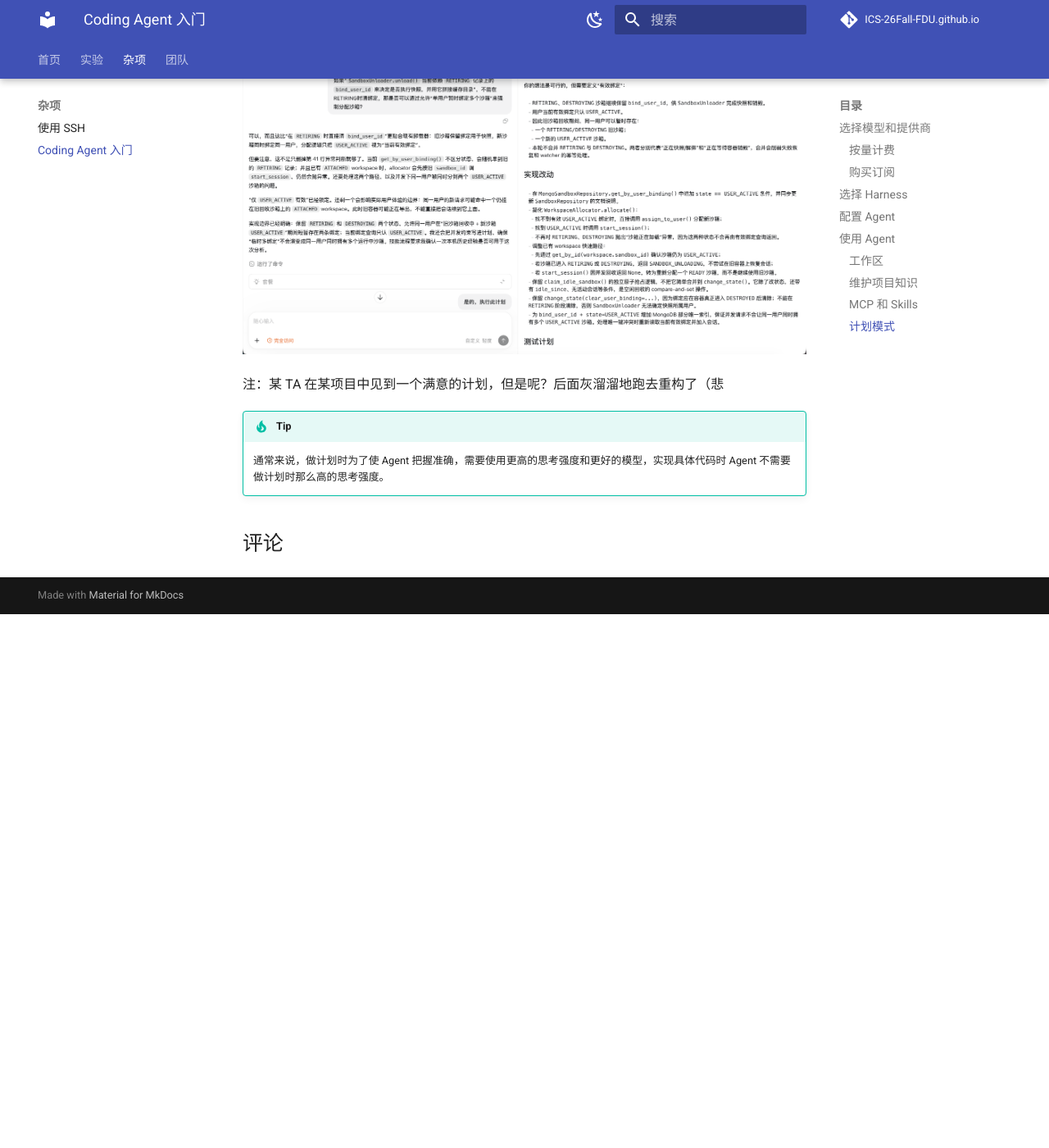
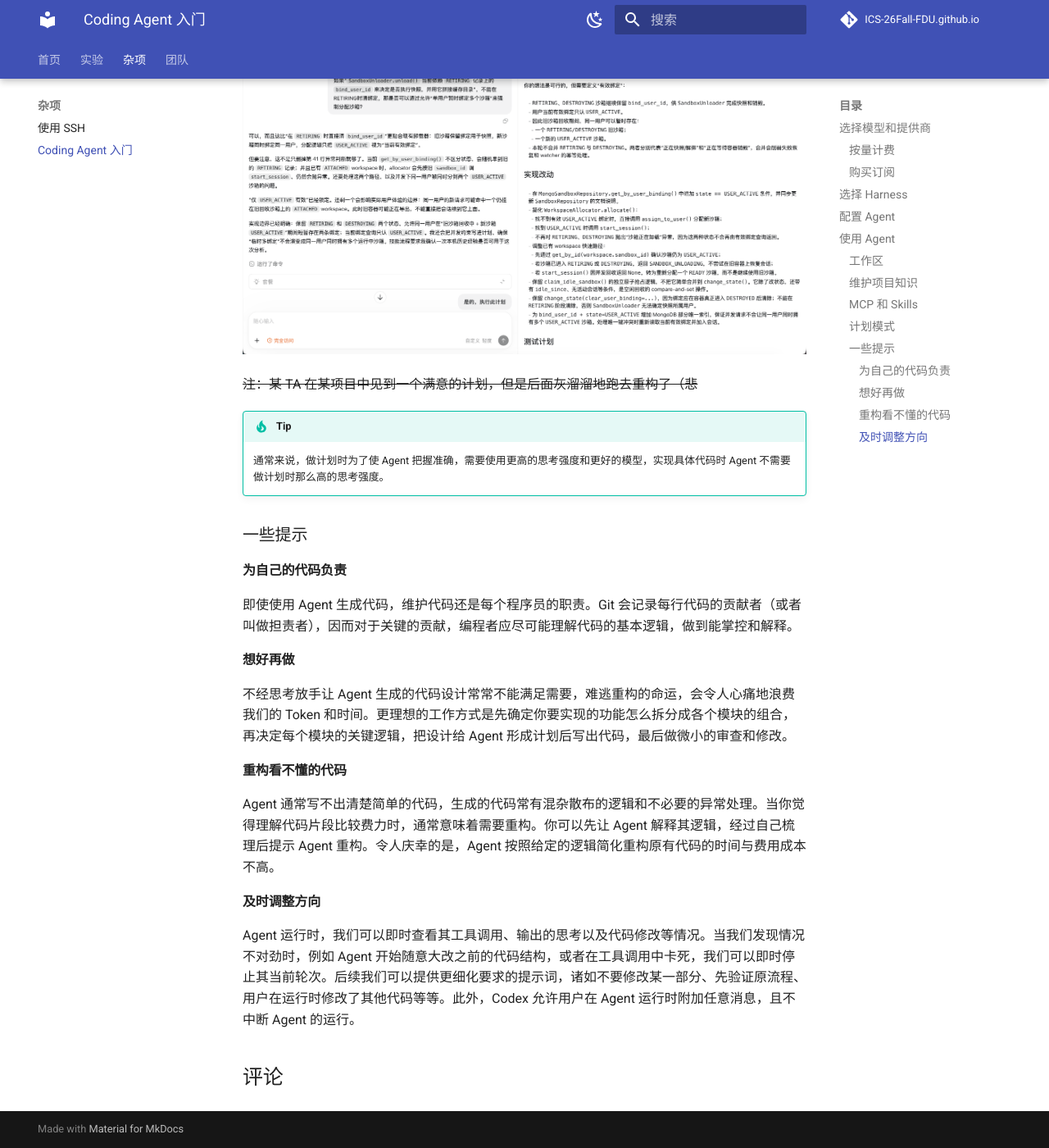
Before and after one commit to ICS-26Fall-FDU/ICS-26Fall-FDU.github.io, an MkDocs documentation site: the page built from docs/misc/coding-agent.md, in a window 1280 px wide and 1400 px high, scrolled down 11268 px. Shown: the whole window at 82% size. Built offline with MkDocs 1.6.1 and Material for MkDocs 9.7.7, drawn with Linux system fonts in a browser that asks for light colours; comment, search, counter and statistics services are not loaded; before the commit the page ends 12017 px from its top, so only the background shows below that.

Commit message:
doc(coding-agent): add hints for agentic coding

```diff
--- a/docs/misc/coding-agent.md
+++ b/docs/misc/coding-agent.md
@@ -262,8 +262,26 @@ MCP 还可以用于从服务器获得资源，如果想要了解可以参看 [MC
 
 ![某 TA 在某项目中见到一个满意的计划，但是呢？](../assets/plan-mode.png)
 
-注：某 TA 在某项目中见到一个满意的计划，但是呢？后面灰溜溜地跑去重构了（悲
+~~注：某 TA 在某项目中见到一个满意的计划，但是后面灰溜溜地跑去重构了（悲~~
 
 !!! Tip 小技巧
 
     通常来说，做计划时为了使 Agent 把握准确，需要使用更高的思考强度和更好的模型，实现具体代码时 Agent 不需要做计划时那么高的思考强度。
+
+### 一些提示
+
+#### 为自己的代码负责
+
+即使使用 Agent 生成代码，维护代码还是每个程序员的职责。Git 会记录每行代码的贡献者（或者叫做担责者），因而对于关键的贡献，编程者应尽可能理解代码的基本逻辑，做到能掌控和解释。
+
+#### 想好再做
+
+不经思考放手让 Agent 生成的代码设计常常不能满足需要，难逃重构的命运，会令人心痛地浪费我们的 Token 和时间。更理想的工作方式是先确定你要实现的功能怎么拆分成各个模块的组合，再决定每个模块的关键逻辑，把设计给 Agent 形成计划后写出代码，最后做微小的审查和修改。
+
+#### 重构看不懂的代码
+
+Agent 通常写不出清楚简单的代码，生成的代码常有混杂散布的逻辑和不必要的异常处理。当你觉得理解代码片段比较费力时，通常意味着需要重构。你可以先让 Agent 解释其逻辑，经过自己梳理后提示 Agent 重构。令人庆幸的是，Agent 按照给定的逻辑简化重构原有代码的时间与费用成本不高。
+
+#### 及时调整方向
+
+Agent 运行时，我们可以即时查看其工具调用、输出的思考以及代码修改等情况。当我们发现情况不对劲时，例如 Agent 开始随意大改之前的代码结构，或者在工具调用中卡死，我们可以即时停止其当前轮次。后续我们可以提供更细化要求的提示词，诸如不要修改某一部分、先验证原流程、用户在运行时修改了其他代码等等。此外，Codex 允许用户在 Agent 运行时附加任意消息，且不中断 Agent 的运行。
```
